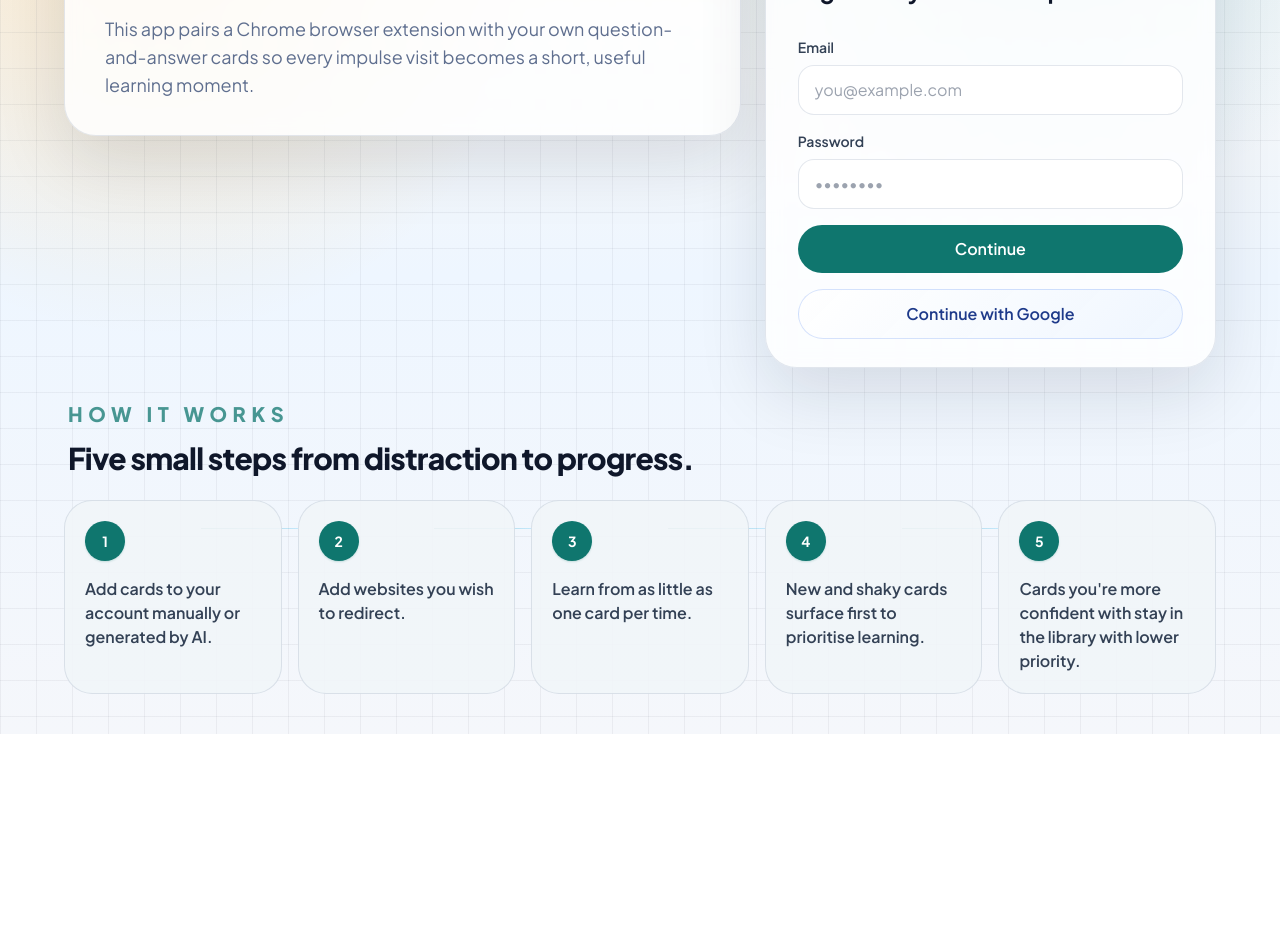
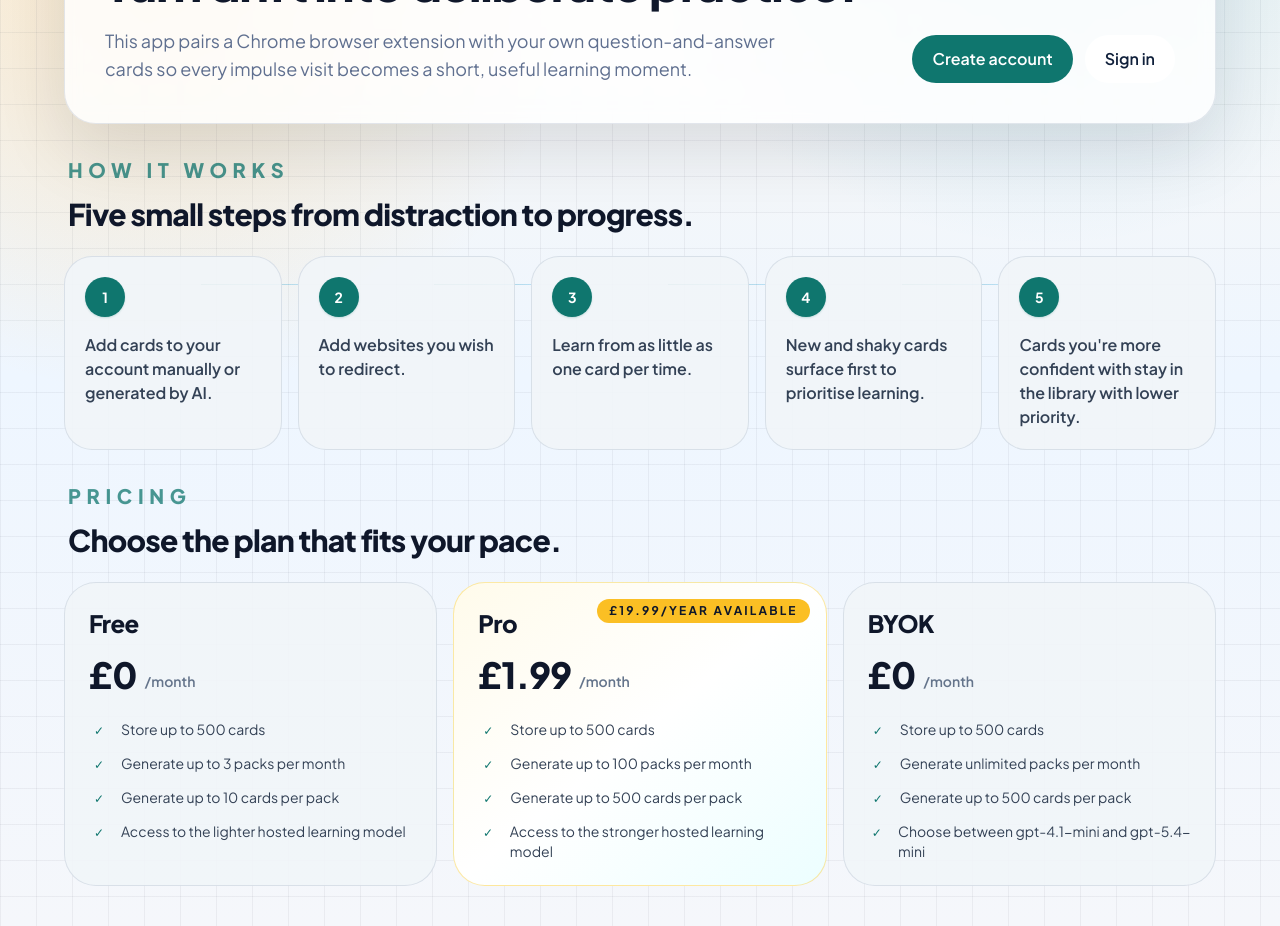
Before and after one commit to MBrock29/stop-procrastinating, a React (Vite) app: page / in a window 1280 px wide. Shown: the part 220-1146 px from the top of the page. Before the commit the page ends 954 px from the top, so only its background shows below. Built offline with nearby package versions, Linux system fonts and the light colour scheme; no server answers.

Commit message:
feat: split landing page from login flow

```diff
--- a/src/router.tsx
+++ b/src/router.tsx
@@ -7,6 +7,7 @@ import { BlockedDomainsPage } from './views/BlockedDomainsPage'
 import { CardsPage } from './views/CardsPage'
 import { DashboardPage } from './views/DashboardPage'
 import { InterruptPage } from './views/InterruptPage'
+import { LoginPage } from './views/LoginPage'
 import { NotFoundPage } from './views/NotFoundPage'
 import { PricingPage } from './views/PricingPage'
 import { SettingsPage } from './views/SettingsPage'
@@ -20,6 +21,10 @@ export const router = createBrowserRouter([
       {
         index: true,
         element: <AuthPage />,
+      },
+      {
+        path: 'login',
+        element: <LoginPage />,
       },
       {
         element: <ProtectedRoute />,
--- a/src/views/AuthPage.tsx
+++ b/src/views/AuthPage.tsx
@@ -1,6 +1,4 @@
-import type { FormEvent } from 'react'
-import { useState } from 'react'
-import { Navigate, useNavigate, useSearchParams } from 'react-router-dom'
+import { Link, Navigate } from 'react-router-dom'
 import { useAuth } from '../features/auth/useAuth'
 import { useTheme } from '../features/theme/ThemeContext'
 
@@ -12,181 +10,91 @@ const flowSteps = [
   "Cards you're more confident with stay in the library with lower priority.",
 ]
 
+const planCards = [
+  {
+    title: 'Free',
+    price: '£0',
+    cadence: '/month',
+    benefits: [
+      'Store up to 500 cards',
+      'Generate up to 3 packs per month',
+      'Generate up to 10 cards per pack',
+      'Access to the lighter hosted learning model',
+    ],
+  },
+  {
+    title: 'Pro',
+    price: '£1.99',
+    cadence: '/month',
+    badge: '£19.99/year available',
+    benefits: [
+      'Store up to 500 cards',
+      'Generate up to 100 packs per month',
+      'Generate up to 500 cards per pack',
+      'Access to the stronger hosted learning model',
+    ],
+  },
+  {
+    title: 'BYOK',
+    price: '£0',
+    cadence: '/month',
+    benefits: [
+      'Store up to 500 cards',
+      'Generate unlimited packs per month',
+      'Generate up to 500 cards per pack',
+      'Choose between gpt-4.1-mini and gpt-5.4-mini',
+    ],
+  },
+]
+
 export function AuthPage() {
-  const navigate = useNavigate()
-  const [searchParams] = useSearchParams()
-  const { authError, signInWithGoogle, signInWithPassword, signUpWithPassword, status } =
-    useAuth()
+  const { status } = useAuth()
   const { theme, toggleTheme } = useTheme()
-  const [error, setError] = useState<string | null>(null)
-  const [authMode, setAuthMode] = useState<'signin' | 'register'>('signin')
-  const [pending, setPending] = useState(false)
-  const redirect = searchParams.get('redirect') ?? '/app'
 
   if (status === 'authenticated') {
-    return <Navigate to={redirect} replace />
-  }
-
-  async function handleSubmit(event: FormEvent<HTMLFormElement>) {
-    event.preventDefault()
-    setError(null)
-    setPending(true)
-
-    const formData = new FormData(event.currentTarget)
-    const email = String(formData.get('email') ?? '')
-    const password = String(formData.get('password') ?? '')
-
-    try {
-      if (authMode === 'register') {
-        await signUpWithPassword(email, password)
-      } else {
-        await signInWithPassword(email, password)
-      }
-      navigate(redirect)
-    } catch (nextError) {
-      const message =
-        nextError instanceof Error
-          ? nextError.message
-          : authMode === 'register'
-            ? 'Unable to create your account right now.'
-            : 'Unable to sign in right now.'
-      setError(message)
-    } finally {
-      setPending(false)
-    }
-  }
-
-  async function handleGoogleSignIn() {
-    setError(null)
-    setPending(true)
-
-    try {
-      await signInWithGoogle()
-    } catch (nextError) {
-      const message =
-        nextError instanceof Error ? nextError.message : 'Unable to start Google sign-in.'
-      setError(message)
-      setPending(false)
-    }
+    return <Navigate to="/app" replace />
   }
 
   return (
     <div className="min-h-screen bg-soft-grid bg-[size:36px_36px] px-4 py-10 sm:px-6 lg:px-8">
-      <div className="mx-auto flex w-full max-w-6xl justify-end pb-4">
+      <div className="mx-auto flex w-full max-w-6xl justify-end gap-3 pb-4">
+        <Link to="/login" className="ghost-button px-4 py-2 text-sm">
+          Sign in
+        </Link>
         <button type="button" onClick={toggleTheme} className="theme-toggle">
           <span>{theme === 'light' ? 'Dark theme' : 'Light theme'}</span>
           <span aria-hidden="true">{theme === 'light' ? '◐' : '◑'}</span>
         </button>
       </div>
-      <div className="mx-auto max-w-6xl">
-        <div className="grid w-full items-start gap-6 lg:grid-cols-[1.2fr_0.8fr]">
-          <section className="panel overflow-hidden px-8 py-8 sm:px-10 sm:py-9">
+
+      <div className="mx-auto max-w-6xl space-y-8">
+        <section className="panel overflow-hidden px-8 py-9 sm:px-10 sm:py-10">
           <p className="text-lg font-extrabold uppercase tracking-[0.28em] text-reef/75 sm:text-xl">
             Stop Procrastinating
           </p>
-            <h1 className="mt-4 max-w-2xl text-3xl font-extrabold tracking-tight text-ink dark:text-white sm:text-4xl">
+          <div className="mt-4 flex flex-col gap-6 lg:flex-row lg:items-end lg:justify-between">
+            <div className="max-w-3xl">
+              <h1 className="text-3xl font-extrabold tracking-tight text-ink dark:text-white sm:text-5xl">
                 Turn drift into deliberate practice.
               </h1>
               <p className="muted-copy mt-5 max-w-2xl text-base leading-7 sm:text-lg">
                 This app pairs a Chrome browser extension with your own question-and-answer
                 cards so every impulse visit becomes a short, useful learning moment.
               </p>
+            </div>
+
+            <div className="flex flex-wrap gap-3">
+              <Link to="/login?mode=register" className="action-button">
+                Create account
+              </Link>
+              <Link to="/login" className="ghost-button">
+                Sign in
+              </Link>
+            </div>
+          </div>
         </section>
 
-          <section className="panel px-6 py-7 sm:px-8">
-            <div className="mx-auto max-w-md">
-              <div className="flex rounded-full border border-slate-200/70 bg-white/70 p-1 dark:border-white/10 dark:bg-white/5">
-                <button
-                  type="button"
-                  onClick={() => {
-                    setAuthMode('signin')
-                    setError(null)
-                  }}
-                  className={`flex-1 rounded-full px-4 py-2 text-sm font-semibold transition ${
-                    authMode === 'signin'
-                      ? 'bg-reef text-white shadow-sm'
-                      : 'text-slate-600 dark:text-slate-300'
-                  }`}
-                >
-                  Sign in
-                </button>
-                <button
-                  type="button"
-                  onClick={() => {
-                    setAuthMode('register')
-                    setError(null)
-                  }}
-                  className={`flex-1 rounded-full px-4 py-2 text-sm font-semibold transition ${
-                    authMode === 'register'
-                      ? 'bg-reef text-white shadow-sm'
-                      : 'text-slate-600 dark:text-slate-300'
-                  }`}
-                >
-                  Register
-                </button>
-              </div>
-
-              <h2 className="mt-6 text-2xl font-bold text-ink dark:text-white">
-                {authMode === 'register' ? 'Create your focus space' : 'Sign in to your focus space'}
-              </h2>
-
-              <form className="mt-8 space-y-4" onSubmit={handleSubmit}>
-                <label className="block">
-                  <span className="mb-2 block text-sm font-semibold text-slate-700 dark:text-slate-200">Email</span>
-                  <input
-                    type="email"
-                    name="email"
-                    required
-                    placeholder="you@example.com"
-                    className="app-input"
-                  />
-                </label>
-                <label className="block">
-                  <span className="mb-2 block text-sm font-semibold text-slate-700 dark:text-slate-200">
-                    Password
-                  </span>
-                  <input
-                    type="password"
-                    name="password"
-                    required
-                    placeholder="••••••••"
-                    className="app-input"
-                  />
-                </label>
-                {error ? (
-                  <div className="rounded-2xl border border-amber-200 bg-amber-50 px-4 py-3 text-sm text-amber-900">
-                    {error}
-                  </div>
-                ) : null}
-                {authError ? (
-                  <div className="rounded-2xl border border-rose-200 bg-rose-50 px-4 py-3 text-sm text-rose-900">
-                    {authError}
-                  </div>
-                ) : null}
-                <button type="submit" className="action-button w-full">
-                  {pending
-                    ? authMode === 'register'
-                      ? 'Creating account…'
-                      : 'Signing in…'
-                    : authMode === 'register'
-                      ? 'Create account'
-                      : 'Continue'}
-                </button>
-              </form>
-
-              <button
-                type="button"
-                onClick={() => void handleGoogleSignIn()}
-                className="google-button mt-4 w-full"
-                disabled={pending}
-              >
-                Continue with Google
-              </button>
-            </div>
-          </section>
-        </div>
-
-        <section className="mt-8">
+        <section>
           <div className="px-1">
             <p className="section-kicker">How It Works</p>
             <h2 className="mt-3 text-2xl font-extrabold tracking-tight text-ink dark:text-white sm:text-3xl">
@@ -213,6 +121,57 @@ export function AuthPage() {
             ))}
           </div>
         </section>
+
+        <section>
+          <div className="px-1">
+            <p className="section-kicker">Pricing</p>
+            <h2 className="mt-3 text-2xl font-extrabold tracking-tight text-ink dark:text-white sm:text-3xl">
+              Choose the plan that fits your pace.
+            </h2>
+          </div>
+          <div className="mt-6 grid gap-4 xl:grid-cols-3">
+            {planCards.map((plan) => (
+              <article
+                key={plan.title}
+                className={[
+                  'relative flex h-full flex-col overflow-hidden rounded-[2rem] border p-6',
+                  plan.title === 'Pro'
+                    ? 'border-amber-300/50 bg-gradient-to-br from-amber-50 via-white to-cyan-50 dark:from-amber-950/30 dark:via-slate-950 dark:to-cyan-950/20'
+                    : 'border-[var(--app-border)] bg-[var(--app-surface-muted)]',
+                ].join(' ')}
+              >
+                {plan.badge ? (
+                  <div className="absolute right-4 top-4 rounded-full bg-amber-400 px-3 py-1 text-xs font-bold uppercase tracking-[0.18em] text-slate-900">
+                    {plan.badge}
+                  </div>
+                ) : null}
+
+                <h3 className="text-2xl font-extrabold tracking-tight text-ink dark:text-white">
+                  {plan.title}
+                </h3>
+                <div className="mt-4 flex items-end gap-2">
+                  <span className="text-4xl font-extrabold tracking-tight text-ink dark:text-white">
+                    {plan.price}
+                  </span>
+                  <span className="pb-1 text-sm font-semibold text-slate-500 dark:text-slate-300">
+                    {plan.cadence}
+                  </span>
+                </div>
+
+                <ul className="mt-6 space-y-3 text-sm text-slate-700 dark:text-slate-200">
+                  {plan.benefits.map((benefit) => (
+                    <li key={benefit} className="flex items-start gap-3">
+                      <span className="mt-0.5 inline-flex h-5 w-5 items-center justify-center rounded-full bg-reef/12 text-xs font-bold text-reef">
+                        ✓
+                      </span>
+                      <span>{benefit}</span>
+                    </li>
+                  ))}
+                </ul>
+              </article>
+            ))}
+          </div>
+        </section>
       </div>
     </div>
   )
--- /dev/null
+++ b/src/views/LoginPage.tsx
@@ -0,0 +1,187 @@
+import type { FormEvent } from 'react'
+import { useState } from 'react'
+import { Link, Navigate, useNavigate, useSearchParams } from 'react-router-dom'
+import { useAuth } from '../features/auth/useAuth'
+import { useTheme } from '../features/theme/ThemeContext'
+
+export function LoginPage() {
+  const navigate = useNavigate()
+  const [searchParams] = useSearchParams()
+  const { authError, signInWithGoogle, signInWithPassword, signUpWithPassword, status } =
+    useAuth()
+  const { theme, toggleTheme } = useTheme()
+  const [error, setError] = useState<string | null>(null)
+  const [authMode, setAuthMode] = useState<'signin' | 'register'>(
+    searchParams.get('mode') === 'register' ? 'register' : 'signin',
+  )
+  const [pending, setPending] = useState(false)
+  const redirect = searchParams.get('redirect') ?? '/app'
+
+  if (status === 'authenticated') {
+    return <Navigate to={redirect} replace />
+  }
+
+  async function handleSubmit(event: FormEvent<HTMLFormElement>) {
+    event.preventDefault()
+    setError(null)
+    setPending(true)
+
+    const formData = new FormData(event.currentTarget)
+    const email = String(formData.get('email') ?? '')
+    const password = String(formData.get('password') ?? '')
+
+    try {
+      if (authMode === 'register') {
+        await signUpWithPassword(email, password)
+      } else {
+        await signInWithPassword(email, password)
+      }
+      navigate(redirect)
+    } catch (nextError) {
+      const message =
+        nextError instanceof Error
+          ? nextError.message
+          : authMode === 'register'
+            ? 'Unable to create your account right now.'
+            : 'Unable to sign in right now.'
+      setError(message)
+    } finally {
+      setPending(false)
+    }
+  }
+
+  async function handleGoogleSignIn() {
+    setError(null)
+    setPending(true)
+
+    try {
+      await signInWithGoogle()
+    } catch (nextError) {
+      const message =
+        nextError instanceof Error ? nextError.message : 'Unable to start Google sign-in.'
+      setError(message)
+      setPending(false)
+    }
+  }
+
+  return (
+    <div className="min-h-screen bg-soft-grid bg-[size:36px_36px] px-4 py-10 sm:px-6 lg:px-8">
+      <div className="mx-auto flex w-full max-w-6xl items-center justify-between pb-4">
+        <Link to="/" className="text-sm font-semibold text-slate-600 transition hover:text-reef dark:text-slate-300">
+          ← Back to home
+        </Link>
+        <button type="button" onClick={toggleTheme} className="theme-toggle">
+          <span>{theme === 'light' ? 'Dark theme' : 'Light theme'}</span>
+          <span aria-hidden="true">{theme === 'light' ? '◐' : '◑'}</span>
+        </button>
+      </div>
+
+      <div className="mx-auto grid max-w-6xl gap-6 lg:grid-cols-[1.08fr_0.92fr]">
+        <section className="panel overflow-hidden px-8 py-8 sm:px-10 sm:py-9">
+          <p className="text-lg font-extrabold uppercase tracking-[0.28em] text-reef/75 sm:text-xl">
+            Stop Procrastinating
+          </p>
+          <h1 className="mt-4 max-w-2xl text-3xl font-extrabold tracking-tight text-ink dark:text-white sm:text-4xl">
+            Turn drift into deliberate practice.
+          </h1>
+          <p className="muted-copy mt-5 max-w-2xl text-base leading-7 sm:text-lg">
+            This app pairs a Chrome browser extension with your own question-and-answer
+            cards so every impulse visit becomes a short, useful learning moment.
+          </p>
+        </section>
+
+        <section className="panel px-6 py-7 sm:px-8">
+          <div className="mx-auto max-w-md">
+            <div className="flex rounded-full border border-slate-200/70 bg-white/70 p-1 dark:border-white/10 dark:bg-white/5">
+              <button
+                type="button"
+                onClick={() => {
+                  setAuthMode('signin')
+                  setError(null)
+                }}
+                className={`flex-1 rounded-full px-4 py-2 text-sm font-semibold transition ${
+                  authMode === 'signin'
+                    ? 'bg-reef text-white shadow-sm'
+                    : 'text-slate-600 dark:text-slate-300'
+                }`}
+              >
+                Sign in
+              </button>
+              <button
+                type="button"
+                onClick={() => {
+                  setAuthMode('register')
+                  setError(null)
+                }}
+                className={`flex-1 rounded-full px-4 py-2 text-sm font-semibold transition ${
+                  authMode === 'register'
+                    ? 'bg-reef text-white shadow-sm'
+                    : 'text-slate-600 dark:text-slate-300'
+                }`}
+              >
+                Register
+              </button>
+            </div>
+
+            <h2 className="mt-6 text-2xl font-bold text-ink dark:text-white">
+              {authMode === 'register' ? 'Create your focus space' : 'Sign in to your focus space'}
+            </h2>
+
+            <form className="mt-8 space-y-4" onSubmit={handleSubmit}>
+              <label className="block">
+                <span className="mb-2 block text-sm font-semibold text-slate-700 dark:text-slate-200">Email</span>
+                <input
+                  type="email"
+                  name="email"
+                  required
+                  placeholder="you@example.com"
+                  className="app-input"
+                />
+              </label>
+              <label className="block">
+                <span className="mb-2 block text-sm font-semibold text-slate-700 dark:text-slate-200">
+                  Password
+                </span>
+                <input
+                  type="password"
+                  name="password"
+                  required
+                  placeholder="••••••••"
+                  className="app-input"
+                />
+              </label>
+              {error ? (
+                <div className="rounded-2xl border border-amber-200 bg-amber-50 px-4 py-3 text-sm text-amber-900">
+                  {error}
+                </div>
+              ) : null}
+              {authError ? (
+                <div className="rounded-2xl border border-rose-200 bg-rose-50 px-4 py-3 text-sm text-rose-900">
+                  {authError}
+                </div>
+              ) : null}
+              <button type="submit" className="action-button w-full">
+                {pending
+                  ? authMode === 'register'
+                    ? 'Creating account…'
+                    : 'Signing in…'
+                  : authMode === 'register'
+                    ? 'Create account'
+                    : 'Continue'}
+              </button>
+            </form>
+
+            <button
+              type="button"
+              onClick={() => void handleGoogleSignIn()}
+              className="google-button mt-4 w-full"
+              disabled={pending}
+            >
+              Continue with Google
+            </button>
+          </div>
+        </section>
+      </div>
+    </div>
+  )
+}
```
Lines whose indentation alone changed are shown as unchanged.
